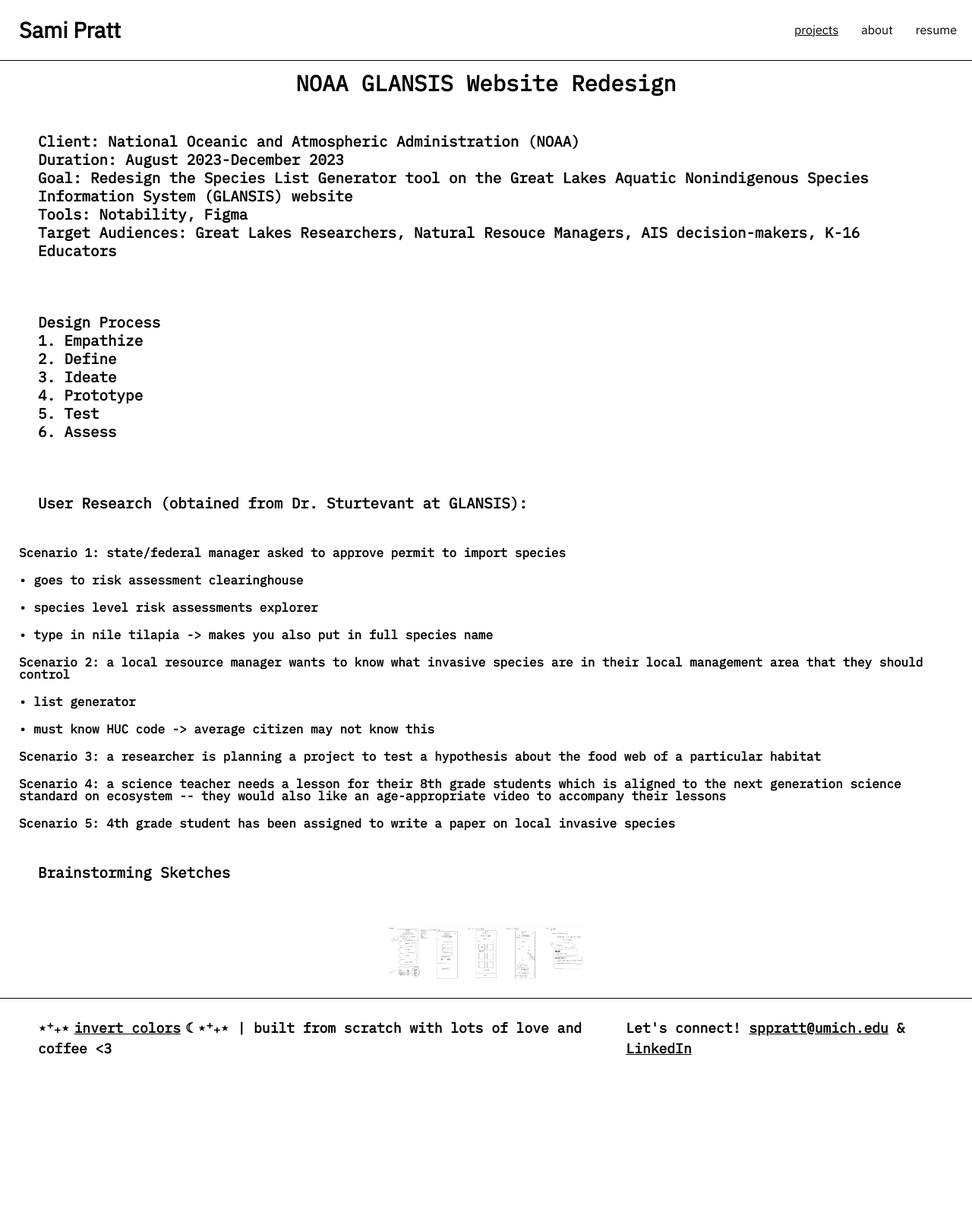
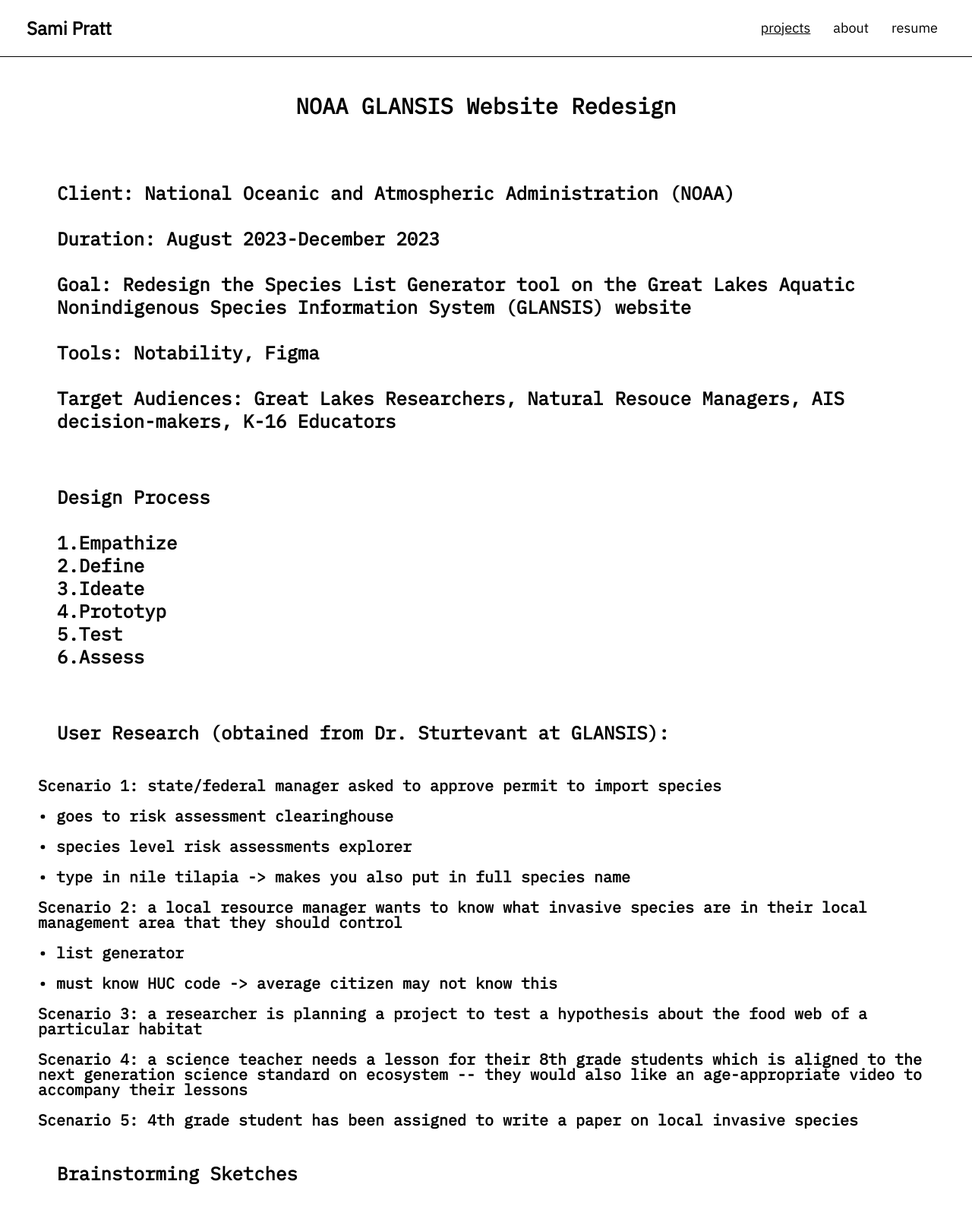
Before and after one commit to sppratt/portfolio, a plain HTML site: page noaa.html in a window 1280 px wide. Shown: the top 1600 px of the page at 76% size. Before the commit the page ends 1423 px from the top, so only its background shows below. Drawn offline with Linux system fonts and the light colour scheme.

Commit message:
need to fix styling

```diff
--- a/css/glansis_style.css
+++ b/css/glansis_style.css
@@ -1,47 +1,29 @@
-main {
-    display: flex;
-    flex-direction: row-reverse;
-    justify-content: flex-start;
-    align-items: flex-start;
+main h3{
+    padding: 10px 50px;
+    font-size: 12px;
+}
+
+img{
+    max-width: 80%;
+}
+
+main h2{
+    font-size: 14px;
     padding: 25px;
 }
 
-img {
-    max-width: 40%;
-    margin-right: 20px;
-}
+@media only screen and (min-width: 1100px) {
 
-h2 {
-    max-width: 50%;
-}
-
-@media only screen and (max-width: 600px) {
-    main {
-        flex-direction: column;
+    img{
+        width: 1000px;
+        padding: 10px 75px;
     }
 
-    img {
-        max-width: 100%;
-        margin-right: 0;
-        margin-bottom: 20px;
+    main h3{
+        font-size: 20px;
     }
-
-    h2 {
-        max-width: 100%;
+    main h2{
+        font-size: 24px;
+        padding: 35px 75px;
     }
 }
-
-@media only screen and (min-width: 1000px) {
-    main {
-        flex-direction: row-reverse;
-    }
-
-    img {
-        margin-left: 20px;
-        margin-right: 0;
-    }
-
-    h2 {
-        max-width: 100%;
-    }
-}
--- a/css/style.css
+++ b/css/style.css
@@ -35,6 +35,7 @@
 .name{
     display: block;
     font-family: 'IBM Plex Sans', sans-serif;
+    font-size: 18px;
 
 }
 /* nav {
@@ -57,6 +58,7 @@
     color: black;
     /* border: 2px solid rgb(53, 0, 71); */
     text-decoration: none;
+    font-size: 14px;
 }
 
 .current a{
@@ -67,7 +69,7 @@
 nav a:hover, nav a:focus {
     /* border: 3px dotted black; */
     /* text-shadow: 2px 2px 5px rgba(0, 0, 0, 0.3); */
-    font-size: 115%;
+    /* font-size: 115%; */
     text-shadow: 5px 5px 5px rgba(0, 0, 0, 0.3);
 
 }
@@ -148,41 +150,10 @@
     display: flex;
     align-items: center;
     justify-content: center;
-    min-height: 550px;
-    /* margin-bottom: 50px; */
+    min-height: 100px;
 }
 
-.project {
-    text-align: center;
-    max-width: 600px; /* Set a maximum width if needed */
-    width: 100%; /* Ensure it takes the full width within the maximum width */
-}
 
-.project a {
-    text-decoration: none;
-    color: black;
-    display: flex;
-    align-items: center;
-    justify-content: space-between;
-}
-
-.project img {
-    margin-left: 10px;
-    max-width: 100px;
-}
-
-.project-text {
-    text-align: right;
-}
-
-.project-text h2{
-    padding: 10px;
-    text-align: right;
-}
-.project-text h1{
-    /* padding: 10px; */
-    text-align: right;
-}
 
 .bottom{
     text-align: center;
@@ -192,10 +163,6 @@
 
 
 @media only screen and (min-width: 600px) {
-    /* nav a{
-        margin: 50px;
-    } */
-
     h1 {
 
         font-size: 150%;
@@ -206,6 +173,7 @@
     }
     img{
         padding: 50px;
+        width: 300px;
     }
 
     .icon{
@@ -222,12 +190,24 @@
         padding-right: 25px;
         padding-left: 25px;
     }
+    .name{
+        font-size: 24px;
+    }
+    nav a{
+        font-size: 16px;
+    }
 }
 
 @media only screen and (min-width: 1100px) {
-    /* nav a{
-        margin: 100px;
-    } */
+    nav{
+        margin-right: 25px;
+    }
+    .name{
+        padding-left: 25px;;
+    }
+    nav a{
+        font-size: 18px;
+    }
     h1 {
         font-size: 180%;
     }
@@ -239,12 +219,20 @@
         font-size: 120%;
         /* padding: 150px 200px; */
     }
+
     img{
         padding: 25px;
+        width: 500px;
+        padding-top: 30px;
     }
     .icon{
         width: 25px;
         padding: 50px;
+        padding-top: 45px;
+    }
+
+    .caption{
+        padding-bottom: 15px;
     }
 
 
@@ -262,12 +250,17 @@
     }
 
     .project img {
-        margin-right: 0px;
+        margin-right: 90px;
         margin-left: 10px; /* Adjust the margin as needed for spacing between text and image */
         max-width: 600px; /* Adjust the max-width as needed */
     }
+
     footer{
         font-size: 18px;
-        padding: 15px 25px;
+        padding: 10px 25px;
+    }
+
+    .outer-container{
+        min-height: 400px;
     }
 }
--- a/noaa.html
+++ b/noaa.html
@@ -6,7 +6,7 @@
     <meta name="viewport" content="width=device-width, initial-scale=1.0">
     <link rel="stylesheet" href="css/html5reset.css">
     <link rel="stylesheet" href="css/style.css">
-    <!-- <link rel="stylesheet" href="css/glansis_style.css"> -->
+    <link rel="stylesheet" href="css/glansis_style.css">
     <link href='https://fonts.googleapis.com/css?family=IBM Plex Mono' rel='stylesheet'>
     <link href='https://fonts.googleapis.com/css?family=IBM Plex Sans' rel='stylesheet'>
     <script type="text/javascript" src="js/sparkle.js"></script>
@@ -30,15 +30,15 @@
     </header>
     <hr>
     <main>
-        <h1>NOAA GLANSIS Website Redesign</h1>
+        <h1 class = "title">NOAA GLANSIS Website Redesign</h1>
         <h2>Client: National Oceanic and Atmospheric Administration (NOAA)
-            <br>Duration: August 2023-December 2023
-            <br>Goal: Redesign the Species List Generator tool on the Great Lakes Aquatic Nonindigenous Species Information System (GLANSIS) website
-            <br>Tools: Notability, Figma
-            <br>Target Audiences: Great Lakes Researchers, Natural Resouce Managers, AIS decision-makers, K-16 Educators
+            <br><br>Duration: August 2023-December 2023
+            <br><br>Goal: Redesign the Species List Generator tool on the Great Lakes Aquatic Nonindigenous Species Information System (GLANSIS) website
+            <br><br>Tools: Notability, Figma
+            <br><br>Target Audiences: Great Lakes Researchers, Natural Resouce Managers, AIS decision-makers, K-16 Educators
         </h2>
 
-        <h2>Design Process<br>1. Empathize<br>2. Define<br>3. Ideate<br>4. Prototype<br>5. Test<br>6. Assess</h2>
+        <h2>Design Process<br><br>1.Empathize<br>2.Define<br>3.Ideate<br>4.Prototyp<br>5.Test<br>6.Assess</h2>
 
         <h2>User Research (obtained from Dr. Sturtevant at GLANSIS):</h2>
         <h3>Scenario 1: state/federal manager asked to approve permit to import species</h3>
@@ -65,7 +65,7 @@
     <hr>
     <footer>
         <div class="left">
-            <h3>⋆⁺₊⋆<button id="invert" class="button">invert colors</button>☾⋆⁺₊⋆ | built from scratch with lots of love and coffee <3</h3>
+            <h3>⋆⁺₊⋆<button id="invert" class="button">invert colors</button>☾⋆⁺₊⋆<br>built from scratch with lots of love and coffee <3</h3>
         </div>
 
         <div class="right">
```
